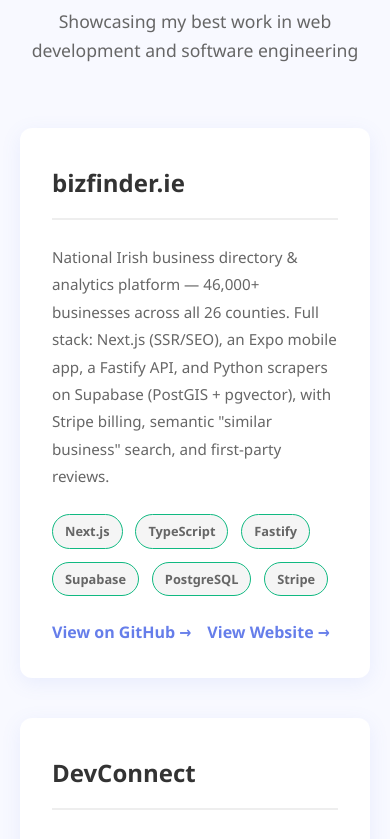
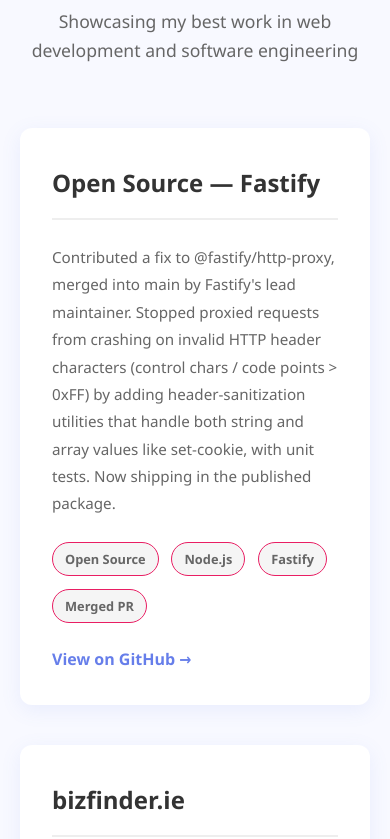
Before and after one commit to LashaJaparidze15/portfolio, a React (Vite) app: page / in a window 390 px wide. Shown: the part 1400-2239 px from the top of the page. Built offline with nearby package versions, Linux system fonts and the light colour scheme; the HTML template or start-up script is replaced by a standard one.

Commit message:
Add merged Fastify OSS contribution; fix phone, LinkedIn URL, title

```diff
--- a/src/components/Projects.jsx
+++ b/src/components/Projects.jsx
@@ -1,6 +1,15 @@
 import './Projects.css'
 
 const projectsData = [
+  {
+    id: 7,
+    title: 'Open Source — Fastify',
+    description: 'Contributed a fix to @fastify/http-proxy, merged into main by Fastify\'s lead maintainer. Stopped proxied requests from crashing on invalid HTTP header characters (control chars / code points > 0xFF) by adding header-sanitization utilities that handle both string and array values like set-cookie, with unit tests. Now shipping in the published package.',
+    tags: ['Open Source', 'Node.js', 'Fastify', 'Merged PR'],
+    link: 'https://github.com/fastify/fastify-http-proxy/pull/472',
+    featured: true,
+    color: '#e91e63'
+  },
   {
     id: 6,
     title: 'bizfinder.ie',
```
